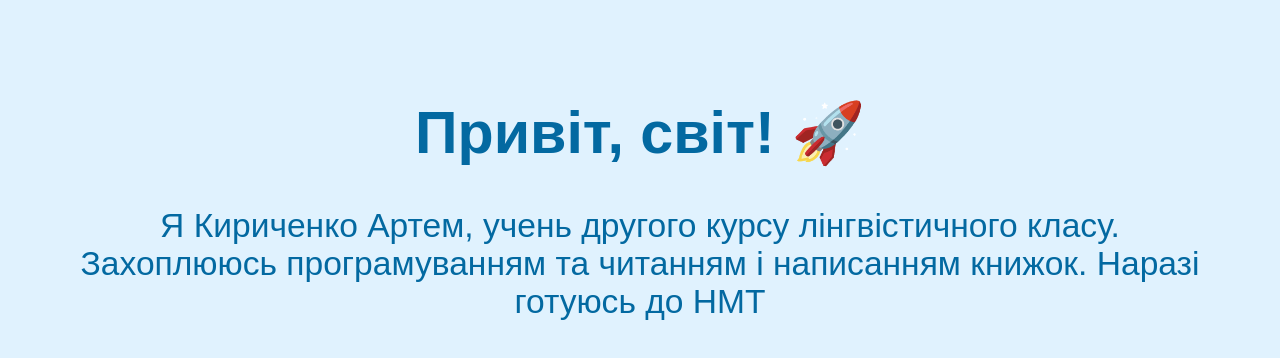
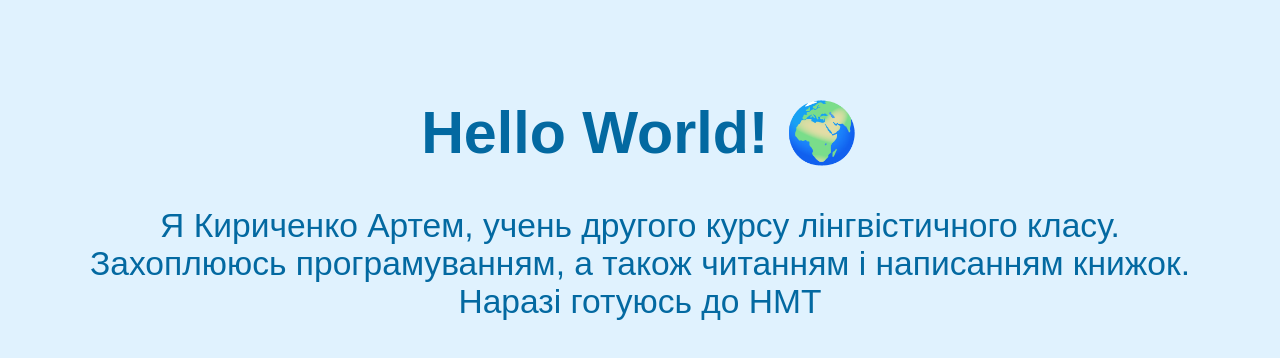
Before and after one commit to Artem-Kyrychenko/praktychna-robota, a plain HTML site: page index.html in a window 1280 px wide. Drawn offline with Linux system fonts and the light colour scheme.

Commit message:
Change greeting from Ukrainian to English

```diff
--- a/index.html
+++ b/index.html
@@ -10,7 +10,7 @@
     </style>
 </head>
 <body>
-    <h1>Привіт, світ! 🚀</h1>
-    <p>Я Кириченко Артем, учень другого курсу лінгвістичного класу. Захоплююсь програмуванням та читанням і написанням книжок. Наразі готуюсь до НМТ</p>
+    <h1>Hello World! 🌍</h1>
+    <p>Я Кириченко Артем, учень другого курсу лінгвістичного класу. Захоплююсь програмуванням, а також читанням і написанням книжок. Наразі готуюсь до НМТ</p>
 </body>
 </html>
```
